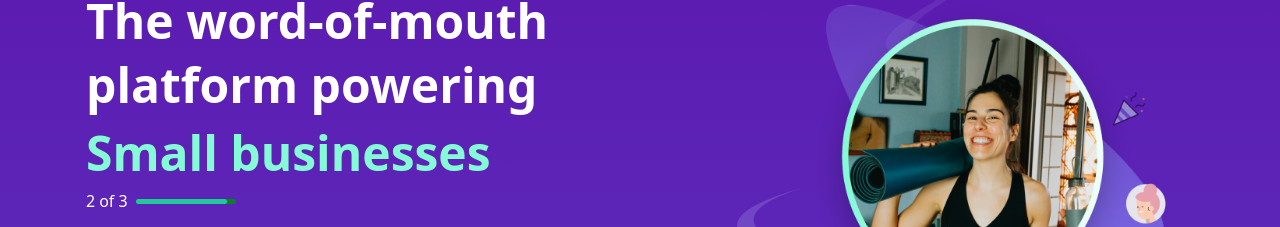
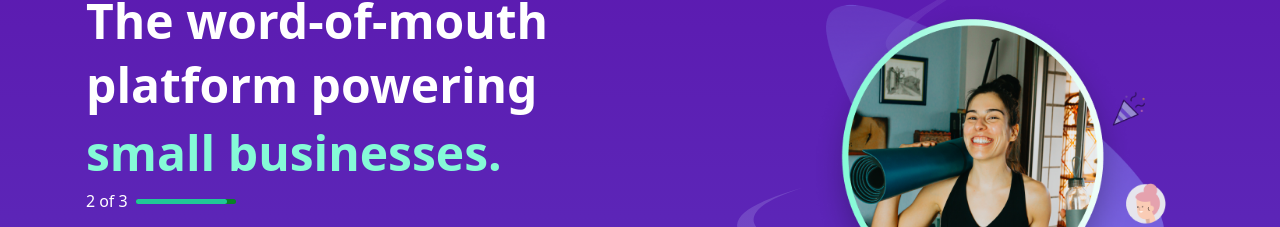
Before and after one commit to gkumar-pandey/Zippy-crowd, a Next.js app: page / in a window 1280 px wide. Shown: the part 160-387 px from the top of the page. Built offline with nearby package versions, Linux system fonts and the light colour scheme; a web font is replaced by a local one.

Commit message:
style: fix the type of animated text

```diff
--- a/styles/globals.css
+++ b/styles/globals.css
@@ -161,13 +161,13 @@
 
 @keyframes text-animation {
     0% {
-        content: "sole traders";
+        content: "sole traders.";
     }
     60% {
-        content: "Small businesses";
+        content: "small businesses.";
     }
     100% {
-        content: "freelancers";
+        content: "freelancers.";
     }
 }
 
```
